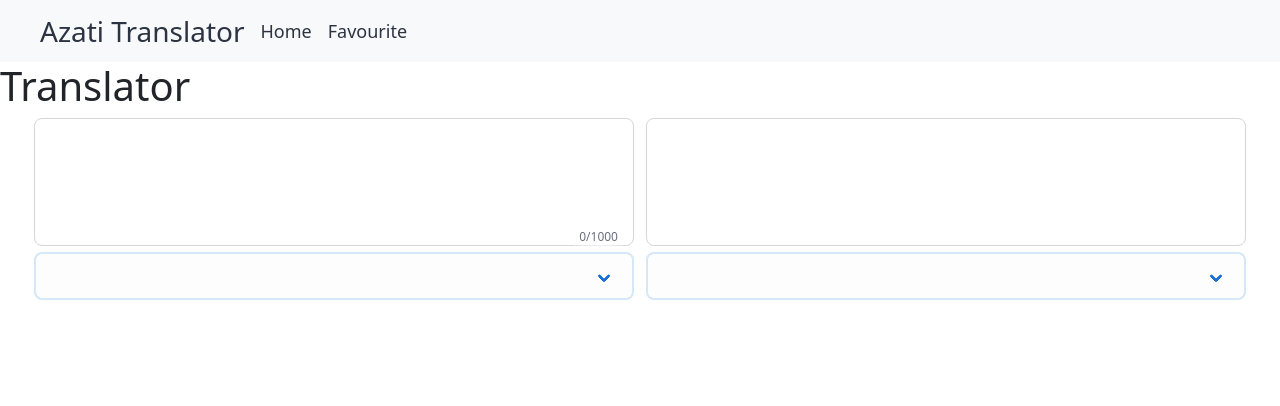
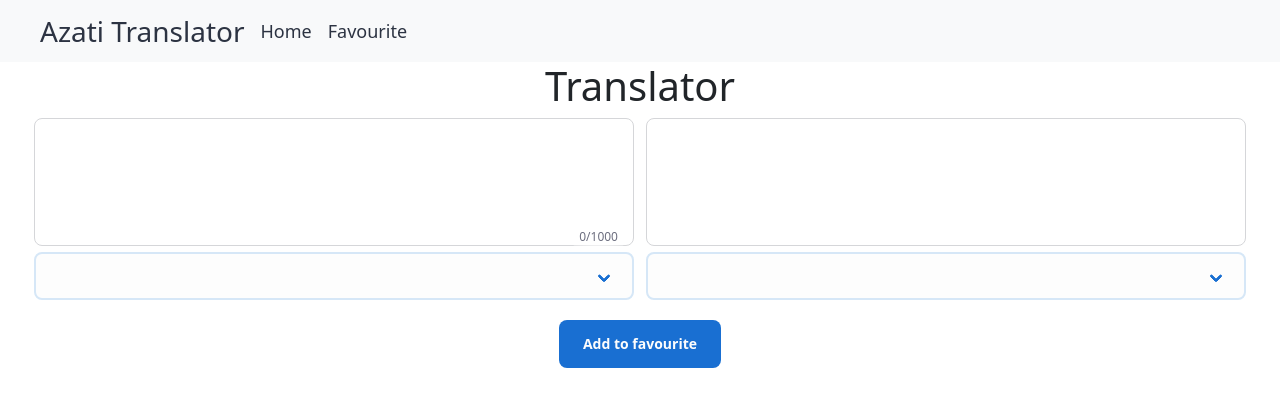
Before and after one commit to Protmir/translator-app-azati, a React (Create React App) app: page / in a window 1280 px wide. Shown: the top 406 px of the page. Built offline with nearby package versions, Linux system fonts and the light colour scheme; no server answers.

Commit message:
Added Button component

```diff
--- /dev/null
+++ b/src/components/Button/applyBgColor.ts
@@ -0,0 +1,15 @@
+import { TypesButton } from '../../types/constantsButtonTypes';
+import { colors } from '../../constants/colors';
+
+const colorBgByType: Record<string, string> = {
+    [TypesButton.PRIMARY]: colors.blueMedium3,
+    [TypesButton.OUTLINE]: 'transparent',
+    [TypesButton.COLORED]: colors.black,
+    [TypesButton.TRANSPARENT]: 'transparent',
+    [TypesButton.WHITE]: colors.white,
+    [TypesButton.TEXT]: 'transparent',
+    [TypesButton.ROUND]: colors.black,
+    [TypesButton.TERTIARY]: 'transparent',
+};
+
+export const applyBgColor = ({ color }: {color: TypesButton}) => `background: ${colorBgByType[color]}`;
--- /dev/null
+++ b/src/components/Button/applyBorder.ts
@@ -0,0 +1,15 @@
+import { TypesButton } from '../../types/constantsButtonTypes';
+import { colors } from '../../constants/colors';
+
+const borderBgByType: Record<string, string> = {
+    [TypesButton.PRIMARY]: 'none',
+    [TypesButton.OUTLINE]: `2px solid ${colors.blueMedium3}`,
+    [TypesButton.COLORED]: `2px solid ${colors.black}`,
+    [TypesButton.TRANSPARENT]: 'none',
+    [TypesButton.WHITE]: 'none',
+    [TypesButton.TEXT]: 'none',
+    [TypesButton.ROUND]: 'none',
+    [TypesButton.TERTIARY]: 'none',
+};
+
+export const applyBorder = ({ color }: {color: TypesButton}) => `border: ${borderBgByType[color]}`;
--- /dev/null
+++ b/src/components/Button/applyColor.ts
@@ -0,0 +1,13 @@
+import { TypesButton } from '../../types/constantsButtonTypes';
+import { colors } from '../../constants/colors';
+
+const colorByType: Record<string, string> = {
+    [TypesButton.PRIMARY]: colors.white,
+    [TypesButton.OUTLINE]: colors.blueMedium3,
+    [TypesButton.COLORED]: colors.white,
+    [TypesButton.TEXT]: colors.blueMedium3,
+    [TypesButton.ROUND]: colors.white,
+    [TypesButton.TERTIARY]: colors.blueMedium3,
+};
+
+export const applyColor = ({ color }: {color: TypesButton}) => `color: ${colorByType[color]}`;
--- /dev/null
+++ b/src/components/Button/applyHoverBgColor.ts
@@ -0,0 +1,19 @@
+import { TypesButton } from '../../types/constantsButtonTypes';
+import { colors } from '../../constants/colors';
+
+const hoverBgByType: Record<string, string> = {
+    [TypesButton.PRIMARY]: colors.blueDark,
+    [TypesButton.OUTLINE]: colors.blueLight1,
+};
+
+const colorBgByType: Record<string, string> = {
+    [TypesButton.PRIMARY]: colors.blueMedium3,
+    [TypesButton.OUTLINE]: 'transparent',
+    [TypesButton.COLORED]: colors.black,
+};
+
+export const applyHoverBgColor = ({ color, disabled }: { color: TypesButton, disabled?: boolean }) => (`
+  &:hover {
+    background: ${disabled ? colorBgByType[color] : hoverBgByType[color]};
+  }
+`);
--- /dev/null
+++ b/src/components/Button/applyHoverColor.ts
@@ -0,0 +1,17 @@
+import { TypesButton } from '../../types/constantsButtonTypes';
+import { colors } from '../../constants/colors';
+import { ButtonProps } from './index';
+
+const hoverByType: Record<string, string> = {
+    [TypesButton.TERTIARY]: colors.blueDark,
+};
+
+const colorByType: Record<string, string> = {
+    [TypesButton.TERTIARY]: colors.blueMedium3,
+};
+
+export const applyHoverColor = ({ color, disabled }: Pick<ButtonProps, 'color' | 'disabled'>) => (`
+  &:hover {
+    color: ${disabled ? colorByType[color] : hoverByType[color]};
+  }
+`);
--- /dev/null
+++ b/src/components/Button/applyHoverOpacity.ts
@@ -0,0 +1,13 @@
+import { TypesButton } from '../../types/constantsButtonTypes';
+
+const hoverBgByType: Record<string, string> = {
+    [TypesButton.PRIMARY]: '1',
+    [TypesButton.OUTLINE]: '1',
+    [TypesButton.COLORED]: '0.8',
+};
+
+export const applyHoverOpacity = ({ color, disabled }: { color: TypesButton, disabled?: boolean }) => (`
+  &:hover {
+    opacity: ${disabled ? '0.2' : hoverBgByType[color]}
+  }
+`);
--- /dev/null
+++ b/src/components/Button/applySizePadding.ts
@@ -0,0 +1,13 @@
+import { FlattenSimpleInterpolation, css } from 'styled-components';
+import { SizesButton } from '../../types/constantsSizeButton';
+import { units } from '../../helpers/styles/units';
+
+const paddingSize: Record<string, FlattenSimpleInterpolation> = {
+    [SizesButton.SM]: css`padding: 0;`,
+    [SizesButton.S]: css`padding: ${units(4)} ${units(6)};`,
+    [SizesButton.XS]: css`padding: ${units(3)} ${units(3)};`,
+    [SizesButton.M]: css`padding: ${units(4)} ${units(8)};`,
+    [SizesButton.L]: css`padding: ${units(4)} ${units(9)};`,
+};
+
+export const applySizePadding = ({ size = SizesButton.S }: { size?: SizesButton }) => paddingSize[size];
--- /dev/null
+++ b/src/components/Button/applyWidth.ts
@@ -0,0 +1,16 @@
+import { TypesButton } from '../../types/constantsButtonTypes';
+import { ButtonProps } from './index';
+import { units } from '../../helpers/styles/units';
+
+const widthByType: Record<string, string> = {
+    [TypesButton.PRIMARY]: '100%',
+    [TypesButton.OUTLINE]: '100%',
+    [TypesButton.COLORED]: '100%',
+    [TypesButton.TRANSPARENT]: '100%',
+    [TypesButton.WHITE]: '100%',
+    [TypesButton.TEXT]: '100%',
+    [TypesButton.ROUND]: units(12),
+    [TypesButton.TERTIARY]: 'max-content',
+};
+
+export const applyWidth = ({ color }: Pick<ButtonProps, 'color'>) => `width: ${widthByType[color]}`;
--- /dev/null
+++ b/src/components/Button/index.tsx
@@ -0,0 +1,74 @@
+import React, { PropsWithChildren } from 'react';
+import styled from 'styled-components';
+import { SizesButton } from '../../types/constantsSizeButton';
+import { TypesButton } from '../../types/constantsButtonTypes';
+import { units } from '../../helpers/styles/units';
+import { typography } from '../../helpers/styles/typography';
+import { applyHoverColor } from './applyHoverColor';
+import { applyWidth } from './applyWidth';
+import { applyBgColor } from './applyBgColor';
+import { applyColor } from './applyColor';
+import { applyHoverBgColor } from './applyHoverBgColor';
+import { applySizePadding } from './applySizePadding';
+import { applyBorder } from './applyBorder';
+import { applyHoverOpacity } from './applyHoverOpacity';
+
+export interface ButtonProps {
+  onClick?: (event?: unknown) => void;
+  color: TypesButton;
+  size?: SizesButton;
+  disabled?: boolean;
+  className?: string;
+}
+
+const StyledButton = styled.button <Pick<ButtonProps, 'color' | 'size' | 'disabled'>>`
+  display: flex;
+  flex-direction: row;
+  justify-content: center;
+  align-items: center;
+  box-sizing: border-box;
+
+  border-radius: ${({ color }) => (color === TypesButton.ROUND ? '50%' : '8px')};
+
+  ${({ color }) => color !== TypesButton.TERTIARY && `height: ${units(12)};`};
+
+  font-weight: 600;
+  text-overflow: ellipsis;
+  overflow: hidden;
+  white-space: nowrap;
+  ${({ color }) => color === TypesButton.TERTIARY && 'text-decoration: underline;'}
+
+  cursor: ${({ disabled }) => (disabled ? 'not-allowed' : 'pointer')};
+
+  opacity: ${({ disabled }) => (disabled ? '0.2' : '1')};
+
+  ${typography(5)};
+  ${applyColor};
+  ${applyBgColor};
+  ${applyHoverBgColor};
+  ${applySizePadding};
+  ${applyBorder};
+  ${applyHoverOpacity};
+  ${applyHoverColor};
+  ${applyWidth};
+`;
+
+export const Button = ({
+    children,
+    onClick,
+    color,
+    size = SizesButton.S,
+    disabled,
+    ...props
+}: PropsWithChildren<ButtonProps>) => (
+    <StyledButton
+        disabled={disabled}
+        onClick={onClick}
+        color={color}
+        size={size}
+        type="button"
+        {...props}
+    >
+        {children}
+    </StyledButton>
+);
--- a/src/pages/Translator/index.tsx
+++ b/src/pages/Translator/index.tsx
@@ -8,6 +8,15 @@ import { Loader } from '../../components/Loader';
 import { Select } from '../../components/Select';
 import { TypesSelect } from '../../constants/TypesSelect';
 import { SelectOption } from '../../types/SelectOption';
+import { Button } from '../../components/Button';
+import { TypesButton } from '../../types/constantsButtonTypes';
+
+const StyledRoot = styled.div`
+  display: flex;
+  flex-direction: column;
+  justify-content: center;
+  align-items: center;
+`;
 
 const StyledTextAreaWrapper = styled.div`
   height: 100%;
@@ -26,6 +35,11 @@ const StyledTextWrapper = styled.div`
   :first-child {
     margin-right: ${units(3)};
   }
+`;
+
+const StyledButton = styled(Button)`
+  width: max-content;
+  margin-top: ${units(5)};
 `;
 
 export const Translator = () => {
@@ -97,7 +111,7 @@ export const Translator = () => {
     );
 
     return (
-        <>
+        <StyledRoot>
             <h1>Translator</h1>
             <StyledTextAreaWrapper>
                 <StyledTextWrapper>
@@ -119,6 +133,9 @@ export const Translator = () => {
                     {isLoadingTranslatedText()}
                 </StyledTextWrapper>
             </StyledTextAreaWrapper>
-        </>
+            <StyledButton color={TypesButton.PRIMARY}>
+                Add to favourite
+            </StyledButton>
+        </StyledRoot>
     );
 };
--- /dev/null
+++ b/src/types/constantsButtonTypes/index.ts
@@ -0,0 +1,10 @@
+export enum TypesButton {
+  PRIMARY = 'primary',
+  OUTLINE = 'outline',
+  COLORED = 'colored',
+  TRANSPARENT = 'transparent',
+  WHITE = 'white',
+  TEXT = 'text',
+  ROUND = 'round',
+  TERTIARY = 'tertiary',
+}
--- /dev/null
+++ b/src/types/constantsSizeButton/index.ts
@@ -0,0 +1,7 @@
+export enum SizesButton {
+  SM = 'sm',
+  S = 's',
+  XS = 'xs',
+  M = 'm',
+  L = 'l',
+}
```
